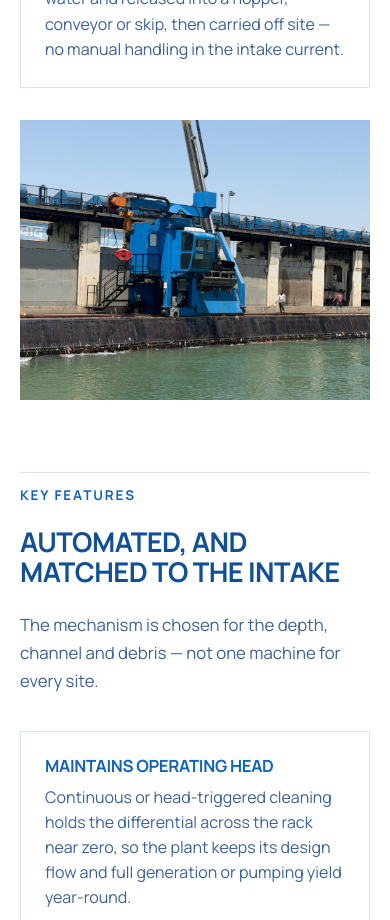
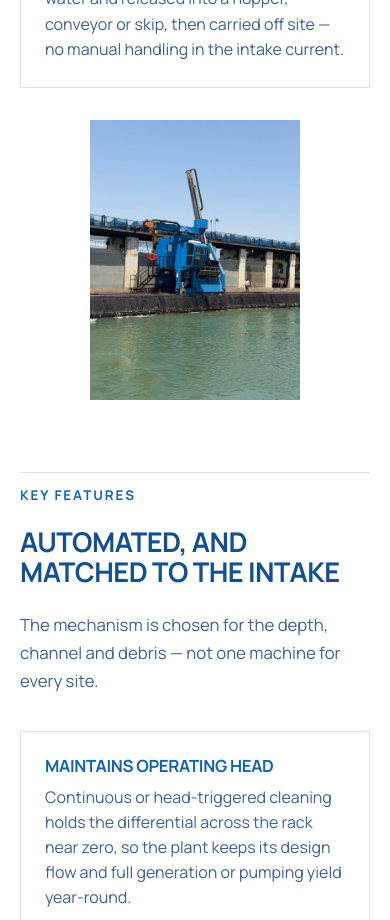
Before and after one commit to code-x-prime/basmni, a Next.js app: page /products-services/trash-rack-cleaning-machines in a window 390 px wide. Shown: the part 2340-3260 px from the top of the page. Built offline with nearby package versions, Linux system fonts and the light colour scheme.

Commit message:
Enhance image handling in About and TRCM pages for improved layout and responsiveness

```diff
--- a/app/about-us/page.tsx
+++ b/app/about-us/page.tsx
@@ -232,8 +232,9 @@ export default function AboutPage() {
                 <ImageBlock
                   src={media.dredgePumpPontoon}
                   alt="Cable-deployed dredge pump and hydraulic arm on a pontoon in a reservoir"
-                  parallax
-                  className="min-h-[260px] sm:min-h-[380px]"
+                  reveal
+                  objectFit="contain"
+                  className="min-h-[260px] bg-background sm:min-h-[380px]"
                 />
                 <figcaption className="absolute left-4 top-4 flex items-center gap-1.5 bg-white/95 px-3 py-1.5 text-[0.68rem] font-bold uppercase tracking-[0.12em] text-blue">
                   Dredging &mdash; reservoir desilting
--- a/app/products-services/trash-rack-cleaning-machines/page.tsx
+++ b/app/products-services/trash-rack-cleaning-machines/page.tsx
@@ -67,7 +67,8 @@ export default function TrcmPage() {
               src={media.trcmHydraulicDredgeCrane}
               alt="Hydraulic grab crane on rail tracks at a dam intake platform, water discharging behind"
               reveal
-              className="min-h-[280px] sm:min-h-[380px]"
+              objectFit="contain"
+              className="min-h-[280px] bg-background sm:min-h-[380px]"
             />
           </Reveal>
         </div>
```
